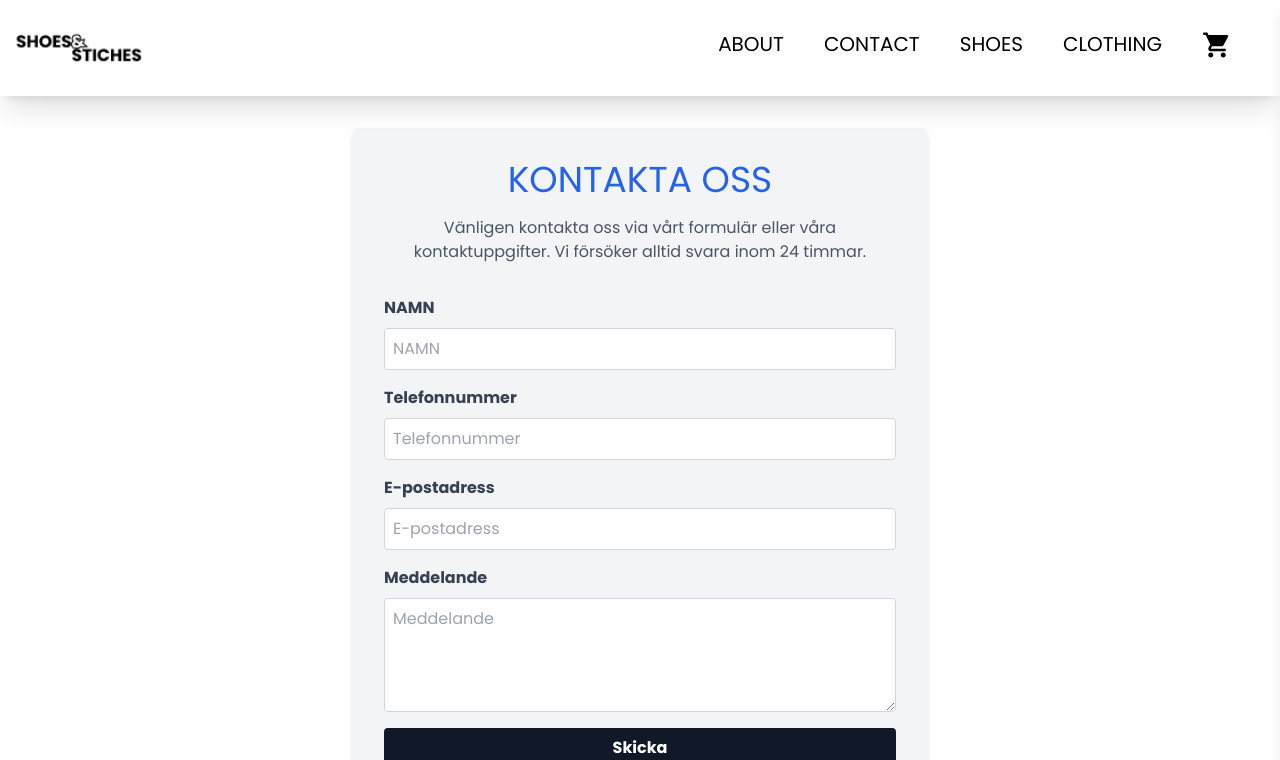
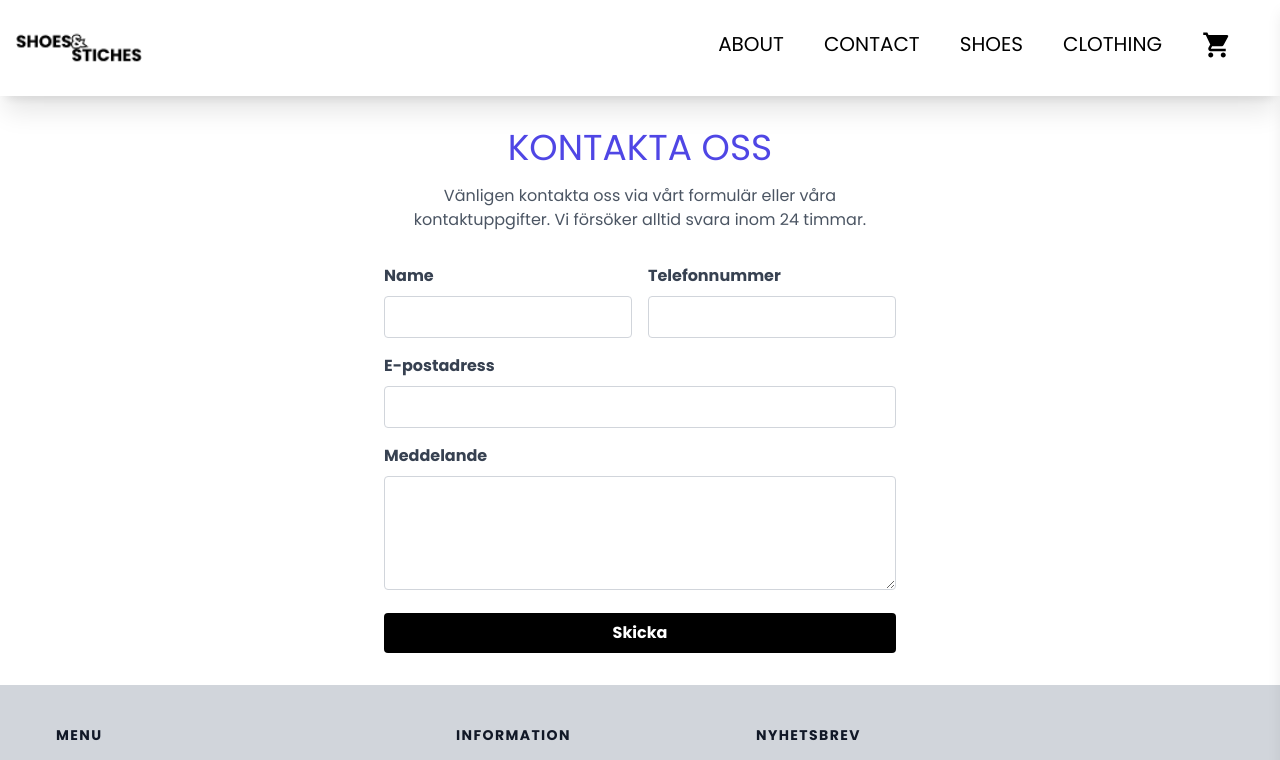
Before and after one commit to Swifty-sketch/webshop, a React (Vite) app: page /contact in a window 1280 px wide. Shown: the top 760 px of the page. Built offline with nearby package versions, Linux system fonts and the light colour scheme.

Commit message:
contac ass styling

```diff
--- a/src/pages/Contact.jsx
+++ b/src/pages/Contact.jsx
@@ -1,7 +1,5 @@
 import React, { useState } from "react";
-import { Form, Button, Container } from "react-bootstrap";
 import emailjs from "emailjs-com";
-//import "./Contact.css"; // Remove this import if you've deleted the file
 
 const Contact = () => {
   const [formData, setFormData] = useState({
@@ -43,95 +41,79 @@ const Contact = () => {
   };
 
   return (
-    <div className="container mx-auto p-8 bg-gray-100 rounded-lg shadow-md max-w-xl mt-8">
-      <h1 className="text-4xl text-center text-blue-600 mb-4">KONTAKTA OSS</h1>
+    <div className="max-w-xl mx-auto p-8">
+      <h1 className="text-4xl text-center text-indigo-600 mb-4">KONTAKTA OSS</h1>
       <p className="text-center text-gray-600 mb-8">
         Vänligen kontakta oss via vårt formulär eller våra kontaktuppgifter. Vi
         försöker alltid svara inom 24 timmar.
       </p>
-      <Form onSubmit={handleSubmit}>
-        <div className="mb-4">
-          <Form.Group controlId="formName">
-            <Form.Label className="block text-gray-700 font-bold mb-2">
-              NAMN
-            </Form.Label>
-            <Form.Control
+      <form onSubmit={handleSubmit}>
+        <div className="flex justify-between mb-4">
+          <div className="w-1/2 pr-2">
+            <label className="block text-gray-700 font-bold mb-2">Name</label>
+            <input
               type="text"
-              placeholder="NAMN"
               name="name"
               value={formData.name}
               onChange={handleChange}
               required
-              className="block w-full p-2 border border-gray-300 rounded"
+              className="w-full p-2 border border-gray-300 rounded"
             />
-          </Form.Group>
           </div>
-        <div className="mb-4">
-          <Form.Group controlId="formPhone">
-            <Form.Label className="block text-gray-700 font-bold mb-2">
+          <div className="w-1/2 pl-2">
+            <label className="block text-gray-700 font-bold mb-2">
               Telefonnummer
-            </Form.Label>
-            <Form.Control
+            </label>
+            <input
               type="tel"
-              placeholder="Telefonnummer"
               name="phone"
               value={formData.phone}
               onChange={handleChange}
               required
-              className="block w-full p-2 border border-gray-300 rounded"
+              className="w-full p-2 border border-gray-300 rounded"
             />
-          </Form.Group>
+          </div>
         </div>
         <div className="mb-4">
-          <Form.Group controlId="formEmail">
-            <Form.Label className="block text-gray-700 font-bold mb-2">
+          <label className="block text-gray-700 font-bold mb-2">
             E-postadress
-            </Form.Label>
-            <Form.Control
+          </label>
+          <input
             type="email"
-              placeholder="E-postadress"
             name="email"
             value={formData.email}
             onChange={handleChange}
             required
-              className="block w-full p-2 border border-gray-300 rounded"
+            className="w-full p-2 border border-gray-300 rounded"
           />
-          </Form.Group>
         </div>
         <div className="mb-4">
-          <Form.Group controlId="formMessage">
-            <Form.Label className="block text-gray-700 font-bold mb-2">
-              Meddelande
-            </Form.Label>
-            <Form.Control
-              as="textarea"
-              rows={4}
-              placeholder="Meddelande"
+          <label className="block text-gray-700 font-bold mb-2">Meddelande</label>
+          <textarea
             name="message"
+            rows="4"
             value={formData.message}
             onChange={handleChange}
             required
-              className="block w-full p-2 border border-gray-300 rounded"
-            />
-          </Form.Group>
+            className="w-full p-2 border border-gray-300 rounded"
+          ></textarea>
         </div>
-        <Button
-          variant="danger"
+        <button
           type="submit"
-          className="w-full py-2 bg-gray-900 text-white font-bold rounded hover:bg-red-600"
+          className="w-full py-2 bg-black text-white font-bold rounded hover:bg-red-600"
         >
           Skicka
-        </Button>
-      </Form>
+        </button>
+      </form>
       {showConfirmation && (
         <div className="mt-4 p-4 border border-green-500 bg-green-100 text-green-700 rounded text-center">
           <p>Your message was sent successfully!</p>
-          <Button
+          <button
             onClick={() => setShowConfirmation(false)}
             className="mt-2 py-2 px-4 bg-green-500 text-white rounded hover:bg-green-600"
           >
             OK
-          </Button>
+          </button>
         </div>
       )}
     </div>
```
Lines whose indentation alone changed are shown as unchanged.
